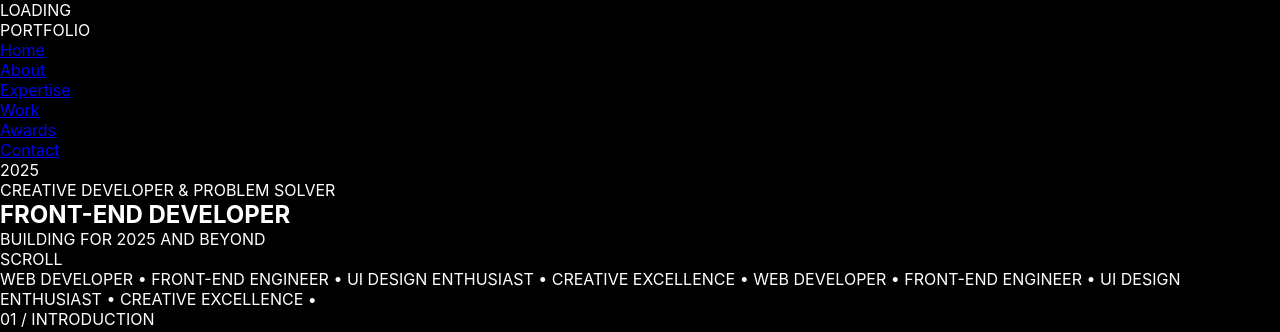
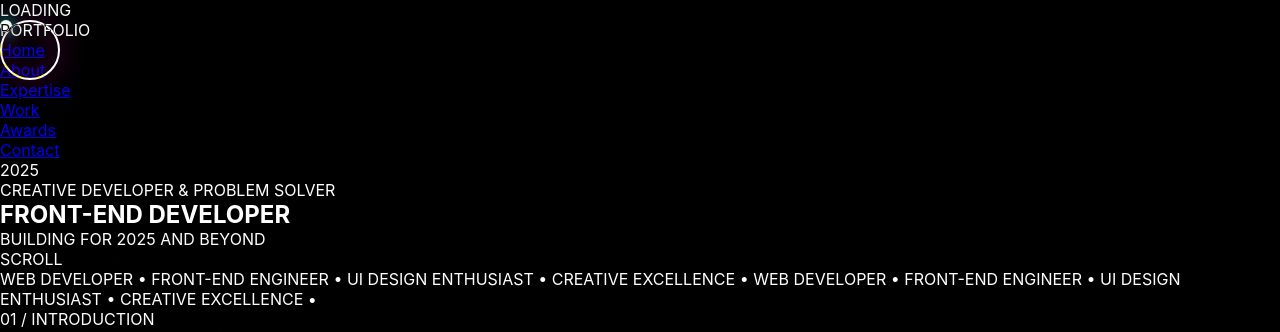
Before and after one commit to Rakesh07778777/Personal-Portfolio, a plain HTML site: page portfolio-4/portfolio-4.html in a window 1280 px wide. Shown: the top 332 px of the page. Drawn offline with Linux system fonts and the light colour scheme.

Commit message:
custom-cursor

```diff
--- a/portfolio-4/portfolio-4.css
+++ b/portfolio-4/portfolio-4.css
@@ -57,3 +57,43 @@
             0% { transform: rotateX(0) rotateY(0) rotateZ(0); }
             100% { transform: rotateX(360deg) rotateY(360deg) rotateZ(360deg); }
         }
+
+
+        /* Particle Background */
+        #particles-js {
+            position: fixed;
+            width: 100%;
+            height: 100%;
+            z-index: -1;
+        }
+
+        /* Custom Cursor - Enhanced */
+        .cursor {
+            width: 12px;
+            height: 12px;
+            background: var(--primary);
+            border-radius: 50%;
+            position: fixed;
+            pointer-events: none;
+            z-index: 99999;
+            mix-blend-mode: difference;
+            transform: translate(0, 0) scale(1);
+            transition: transform 0.1s ease;
+            filter: drop-shadow(0 0 8px var(--neon-blue));
+        }
+
+        .cursor-follower {
+            width: 60px;
+            height: 60px;
+            border: 2px solid var(--primary);
+            border-radius: 50%;
+            position: fixed;
+            pointer-events: none;
+            z-index: 99998;
+            mix-blend-mode: difference;
+            transform: translate(0, 0) scale(1);
+            transition: transform 0.3s ease;
+            filter: drop-shadow(0 0 12px var(--neon-pink));
+        }
+
+        /* Grain Effect */
```
